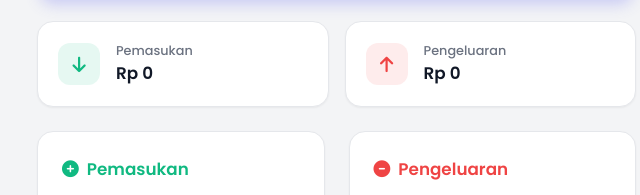
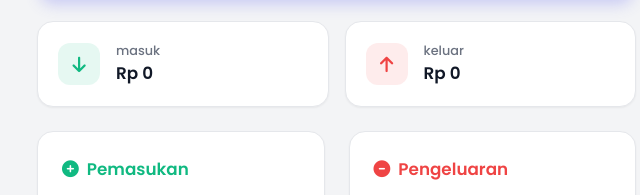
Before and after one commit to muhammadalfin9/money-manager, a plain HTML site: page index.html in a window 1280 px wide. Shown: the part 316-511 px from the top of the page, 53-693 px from the left. Drawn offline with Linux system fonts and the light colour scheme.

Commit message:
edit masuk dan keluar

```diff
--- a/index.html
+++ b/index.html
@@ -38,14 +38,14 @@
         <div class="summary-card income">
           <div class="summary-icon"><i class="fas fa-arrow-down"></i></div>
           <div class="summary-info">
-            <p>Pemasukan</p>
+            <p>masuk</p>
             <h3>Rp <span id="total-tambah">0</span></h3>
           </div>
         </div>
         <div class="summary-card expense">
           <div class="summary-icon"><i class="fas fa-arrow-up"></i></div>
           <div class="summary-info">
-            <p>Pengeluaran</p>
+            <p>keluar</p>
             <h3>Rp <span id="total-kurang">0</span></h3>
           </div>
         </div>
```
